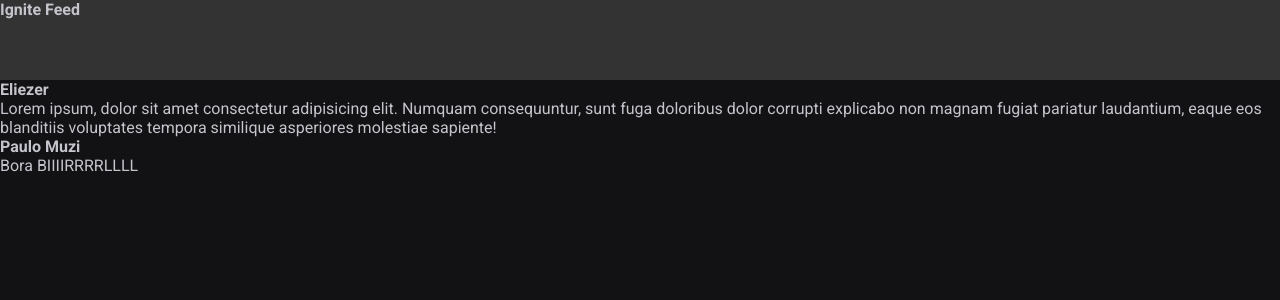
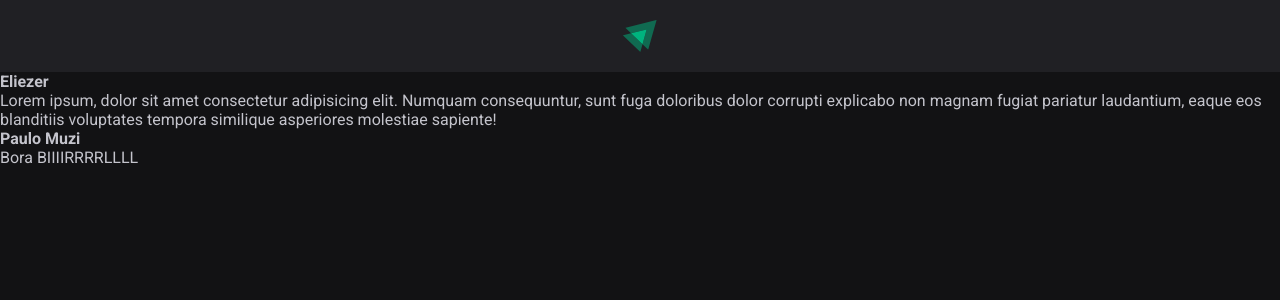
Before and after one commit to EliezerMafra/course-rocket-ignite-feed, a React (Vite) app: page / in a window 1280 px wide. Shown: the top 300 px of the page. Built offline with nearby package versions, Linux system fonts and the light colour scheme.

Commit message:
feat: add image to header component

```diff
--- a/src/components/Header.jsx
+++ b/src/components/Header.jsx
@@ -1,9 +1,10 @@
 import styles from './Header.module.css'
+import igniteLogo from '../assets/ignite_logo.svg'
 
 export function Header(props) {
 	return (
 		<header className={styles.header}>
-			<strong>Ignite Feed</strong>
+			<img src={igniteLogo} alt="Logotipo do Ignite" />
 		</header>
 	)
 }
--- a/src/components/Header.module.css
+++ b/src/components/Header.module.css
@@ -1,4 +1,10 @@
 .header {
-	background: #333;
-	height: 80px;
+	background: var(--gray-800);
+	display: flex;
+	justify-content: center;
+	padding: 1.25rem 0;
 }
+
+.header img {
+	height: 2rem;
+}
```
Also changed, not shown: src/assets/ignite_logo.svg (added).
